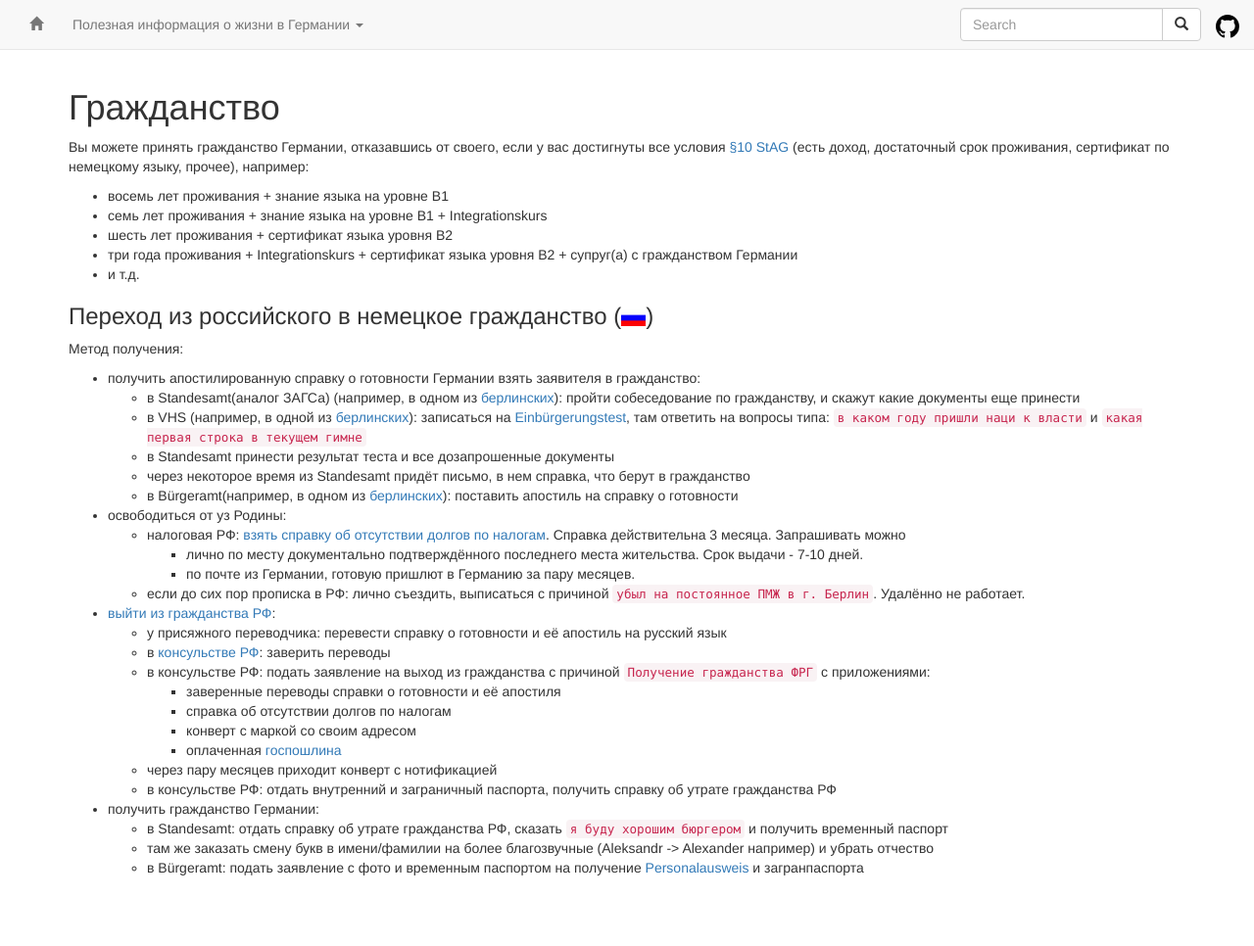
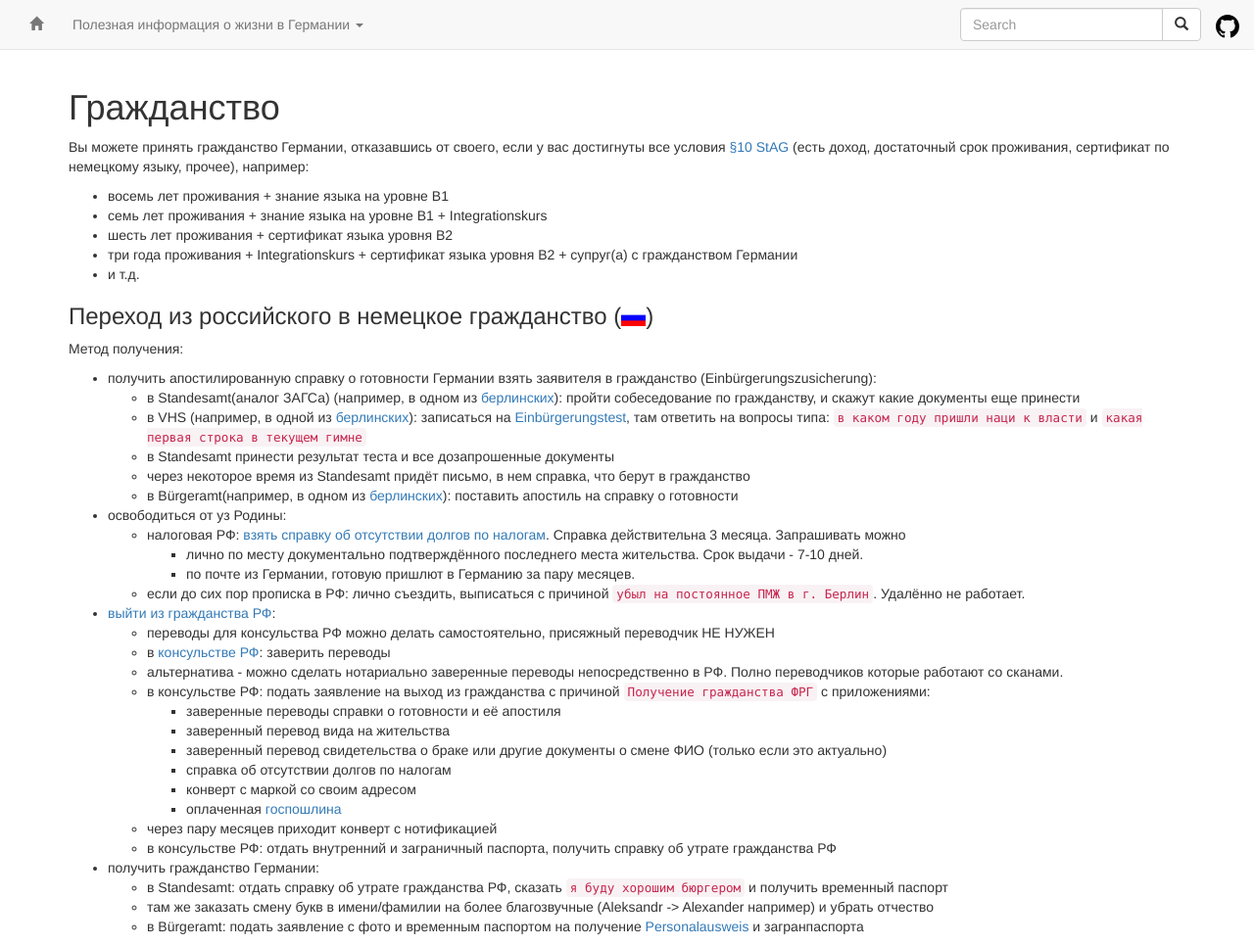
Before and after one commit to ru-de/faq, a Jekyll site: the page built from pages/Гражданство.md, in a window 1280 px wide and 966 px high. Shown: the whole window at 98% size. Built offline with Jekyll 4.4.1, drawn with Linux system fonts in a browser that asks for light colours; nearby versions of some CDN libraries.

Commit message:
sync github pages

```diff
--- a/pages/Гражданство.md
+++ b/pages/Гражданство.md
@@ -14,7 +14,7 @@ layout: default
 ### Переход из российского в немецкое гражданство (![](files/ru.gif))
 
 Метод получения:
-* получить апостилированную справку о готовности Германии взять заявителя в гражданство:
+* получить апостилированную справку о готовности Германии взять заявителя в гражданство (Einbürgerungszusicherung):
   * в Standesamt(аналог ЗАГСа) (например, в одном из [берлинских](https://www.berlin.de/standesamt/standesaemter-in-berlin/)): пройти собеседование по гражданству, и скажут какие документы еще принести
   * в VHS (например, в одной из [берлинских](https://www.berlin.de/vhs/)): записаться на [Einbürgerungstest](https://www.berlin.de/vhs/service/einbuergerung/deutscher-einbuergerungstest/), там ответить на вопросы типа: `в каком году пришли наци к власти` и `какая первая строка в текущем гимне`
   * в Standesamt принести результат теста и все дозапрошенные документы
@@ -26,10 +26,13 @@ layout: default
     * по почте из Германии, готовую пришлют в Германию за пару месяцев.
   * если до сих пор прописка в РФ: лично съездить, выписаться с причиной `убыл на постоянное ПМЖ в г. Берлин`. Удалённо не работает.
 * [выйти из гражданства РФ](http://grajdanstvo-ru.ru/kak-otkazatsya-ot-grazhdanstva-rf.html):
-  * у присяжного переводчика: перевести справку о готовности и её апостиль на русский язык
+  * переводы для консульства РФ можно делать самостоятельно, присяжный переводчик НЕ НУЖЕН
   * в [консульстве РФ](Консульство.md): заверить переводы
+  * альтернатива - можно сделать нотариально заверенные переводы непосредственно в РФ. Полно переводчиков которые работают со сканами.
   * в консульстве РФ: подать заявление на выход из гражданства с причиной `Получение гражданства ФРГ` с приложениями:
     * заверенные переводы справки о готовности и её апостиля
+    * заверенный перевод вида на жительства
+    * заверенный перевод свидетельства о браке или другие документы о смене ФИО (только если это актуально)
     * справка об отсутствии долгов по налогам
     * конверт с маркой со своим адресом
     * оплаченная [госпошлина](https://base.garant.ru/10900200/fce40d57dbbe868a22b8d51b0513287a/)
```
